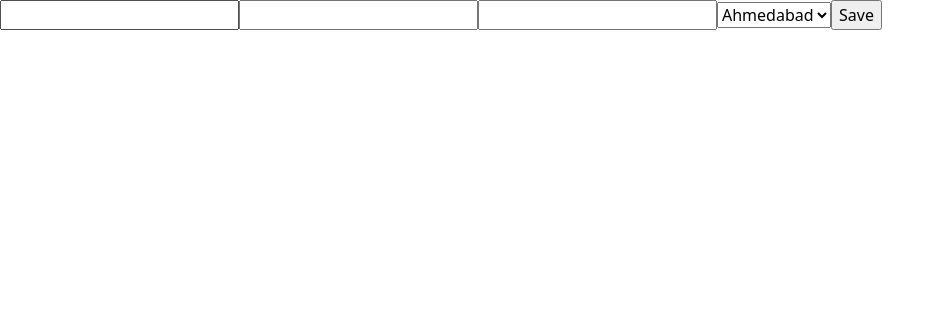
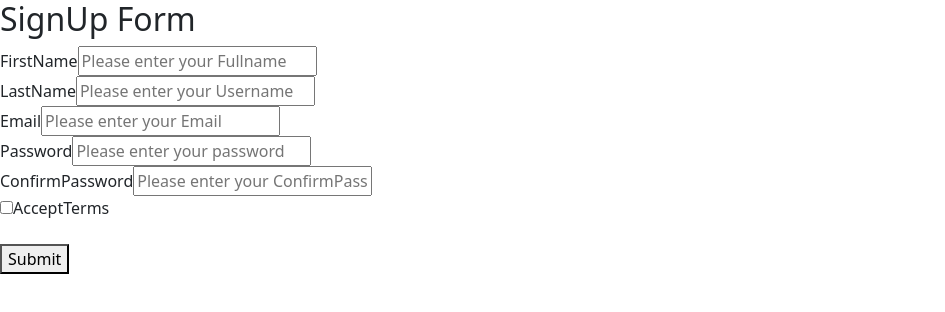
Before and after one commit to Nilaxi/practice, a React (Create React App) app: page / in a window 1280 px wide. Shown: the top 312 px of the page, without its empty margins (0-945 px from the left). Built offline with nearby package versions, Linux system fonts and the light colour scheme.

Commit message:
Ragistration Form

```diff
--- a/package.json
+++ b/package.json
@@ -8,6 +8,7 @@
         "@testing-library/user-event": "^13.5.0",
         "axios": "^1.6.2",
         "bootstrap": "^5.3.2",
+        "formik": "^2.4.5",
         "react": "^18.2.0",
         "react-bootstrap": "^2.9.1",
         "react-dom": "^18.2.0",
--- /dev/null
+++ b/src/RagistrationForm.js
@@ -0,0 +1,38 @@
+import { Field, Form, Formik } from 'formik'
+import React from 'react'
+
+export default function RagistrationForm() {
+  const n = {
+    firstName: "",
+    lastName: "",
+    email: "",
+    password: "",
+    confirmPassword: "",
+    acceptterms: false
+  }
+  return (
+    <div>
+      <h2>SignUp Form</h2>
+      <Formik initialValues={n}
+        onSubmit={(values) => {
+          console.log(values)
+        }}>
+        <Form>
+          <label htmlFor='firstName'>FirstName</label>
+          <Field id="firstName" name="firstName" placeholder="Please enter your Fullname"></Field><br></br>
+          <lable htmlFor='lastName'>LastName</lable>
+          <Field id="lastName" name="lastName" placeholder="Please enter your Username"></Field><br></br>
+          <lable htmlFor='email'>Email</lable>
+          <Field id="email" name="email" placeholder="Please enter your Email"></Field><br></br>
+          <lable htmlFor='password'>Password</lable>
+          <Field id="password" name="password" placeholder="Please enter your password"></Field><br></br>
+          <lable htmlFor='confirmPassword'>ConfirmPassword</lable>
+          <Field id="confirmPassword" name="confirmPassword" placeholder="Please enter your ConfirmPassword"></Field><br></br>
+          <label htmlFor='acceptterms'><Field type="checkbox" name="acceptterms" />AcceptTerms</label><br></br><br></br>
+          <button type="submit">Submit</button>
+        </Form>
+      </Formik>
+    </div>
+  )
+
+}
--- a/src/index.js
+++ b/src/index.js
@@ -13,6 +13,7 @@ import MyProps from './MyProps';
 import 'bootstrap/dist/css/bootstrap.min.css';
 import { Ecommers } from './Ecommers';
 import FormInClass from './FormInClass';
+import RagistrationForm from './RagistrationForm';
 
 
 
@@ -21,7 +22,7 @@ import FormInClass from './FormInClass';
 const root = ReactDOM.createRoot(document.getElementById('main'));
 root.render(
   <React.StrictMode>
-    <FormInClass/>
+    <RagistrationForm/>
   </React.StrictMode>
 );
 
```
Also changed, not shown: 1 other file (tests, documents, lock files or other folders).
